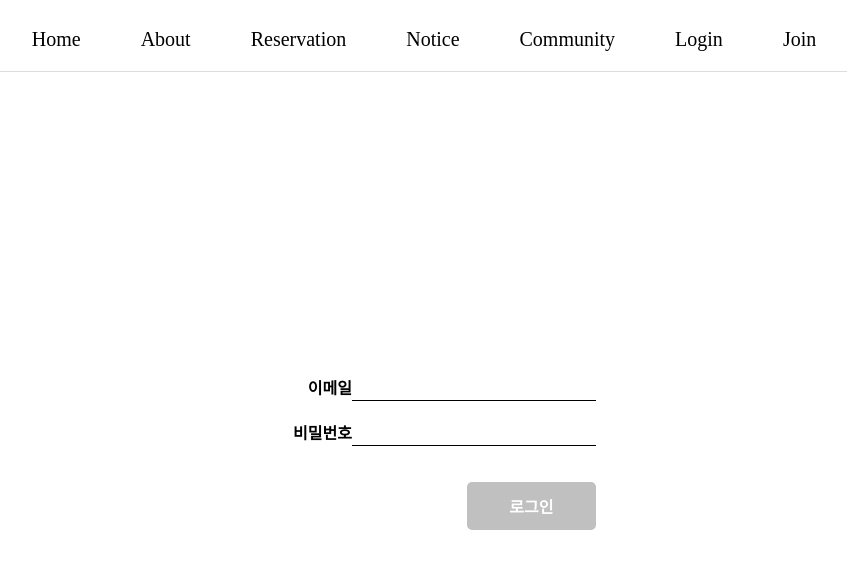
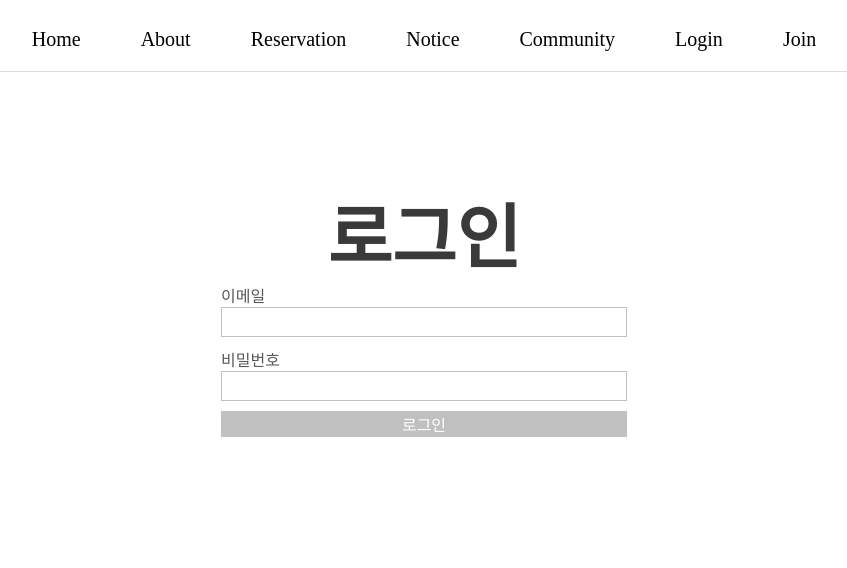
Before and after one commit to 2023-Team-Luna-Achieve/project, a React (Vite) app in the folder frontend/: page /Login in a window 1280 px wide. Shown: the top 568 px of the page, without its empty margins (216-1063 px from the left). Built offline with nearby package versions, Linux system fonts and the light colour scheme; no server answers.

Commit message:
Feat: MyPage 로그아웃

```diff
--- a/frontend/src/App.tsx
+++ b/frontend/src/App.tsx
@@ -9,6 +9,7 @@ import CommunityPage from './pages/CommunityPage';
 import AboutPage from './pages/AboutPage';
 import Reservationpage from './pages/ReservationPage';
 import SelectPage from './pages/SelectPage';
+import MyPage from './pages/MyPage';
 
 const App: React.FC = () => {
   return (
@@ -16,14 +17,15 @@ const App: React.FC = () => {
       <div>
         <Header />
         <Routes>
-          <Route path="" element={<MainPage />} /> {/* 루트에 대한 라우트 추가 */}
-          <Route path="Main" element={<MainPage />} /> {/* 루트에 대한 라우트 추가 */}
+          <Route path="" element={<MainPage />} />
+          <Route path="Main" element={<MainPage />} />
           <Route path="About" element={<AboutPage />} />
           <Route path="Reservation" element={<Reservationpage />} />
           <Route path="Select" element={<SelectPage />} />
           <Route path="Notice" element={<NoticePage />} />
           <Route path="Login" element={<LoginPage />} />
           <Route path="Join" element={<JoinPage />} />
+          <Route path="Mypage" element={<MyPage />} />
           <Route path="Community" element={<CommunityPage />} />
         </Routes>
       </div>
--- a/frontend/src/pages/JoinPage.tsx
+++ b/frontend/src/pages/JoinPage.tsx
@@ -185,8 +185,8 @@ const JoinPage: React.FC = () => {
 
   return (
     <>
-      <JoinText className="Gaib">가입하기</JoinText>
-      <LoginText className="imi">
+      <JoinText className="join">가입하기</JoinText>
+      <LoginText className="already">
         이미 계정이 있습니까?{' '}
         <LoginLink to="/login" className="login">
           로그인
--- a/frontend/src/pages/LoginPage.tsx
+++ b/frontend/src/pages/LoginPage.tsx
@@ -4,73 +4,51 @@ import axios from '../util/axiosConfig';
 
 const FormContainer = styled.div`
   max-width: 600px;
-  margin: 300px auto;
+  margin: 50px auto;
   display: flex;
   flex-direction: column;
   justify-content: center;
   align-items: center;
-  max-height: 100vh;
+  max-height: calc(100vh - 40px);
   overflow: hidden;
+  color: #585858;
 `;
 
-const Form = styled.form`
+const LoginText = styled.div`
+  font-size: 70px;
+  font-weight: bold;
+  color: #3a3a3a;
+  text-align: center;
+  margin-top: 60px;
+  margin-bottom: 0px;
+`;
+
+const Input = styled.input`
+  border-radius: 0;
+  border: 0.7px solid #c0c0c0;
+  height: 26px;
+  width: 400px;
+`;
+
+const StyledForm = styled.form``;
+const FormGroup = styled.div`
   display: flex;
   flex-direction: column;
-  align-items: center;
-`;
-
-const FormGroup = styled.div`
-  margin-bottom: 1rem;
-  display: flex;
-  flex-direction: row;
-  align-items: center;
-  justify-content: space-between;
-`;
-
-const Label = styled.label`
-  font-weight: bold;
-  width: 150px;
-  text-align: right;
-  margin-left: 0px;
-`;
-
-const PasswordInput = styled.input`
-  width: 100%;
-  padding: 0.5rem;
-  border: none;
-  border-bottom: 1px solid black;
-  outline: none;
-  margin-top: -3px;
-`;
-
-const EmailInput = styled.input`
-  width: 100%;
-  padding: 0.5rem;
-  border: none;
-  border-bottom: 1px solid black;
-  outline: none;
-  margin-top: -3px;
+  margin-bottom: 10px;
 `;
 
 const LoginButton = styled.button`
+  border: none;
   background-color: #c0c0c0;
-  border: 2px solid #c0c0c0;
-  padding: 10px 40px;
-  margin-left: 10px;
   color: #ffffff;
-  font-weight: 600;
   font-size: 16px;
-  margin-top: 20px;
-  cursor: pointer;
-  border-radius: 5px;
+  height: 26px;
+  width: 100%;
   transition:
     background-color 0.3s,
-    border-color 0.3s,
     color 0.3s;
-
   &:hover {
     background-color: #000000;
-    border-color: #000000;
   }
 `;
 
@@ -122,19 +100,20 @@ const LoginPage: React.FC = () => {
 
   return (
     <FormContainer>
-      <Form onSubmit={handleLogin}>
+      <LoginText className="login">로그인</LoginText>
+      <StyledForm onSubmit={handleLogin}>
         <FormGroup>
-          <Label>이메일</Label>
-          <EmailInput type="email" value={email} onChange={handleEmailChange} />
+          <label htmlFor="name">이메일</label>
+          <Input type="email" id="email" name="email" value={email} onChange={handleEmailChange} />
         </FormGroup>
         <FormGroup>
-          <Label>비밀번호</Label>
-          <PasswordInput type="password" value={password} onChange={handlePasswordChange} />
+          <label htmlFor="password">비밀번호</label>
+          <Input id="password" name="password" value={password} onChange={handlePasswordChange} />
         </FormGroup>
-        <div style={{ display: 'flex', justifyContent: 'flex-end', width: '100%' }}>
+        <div>
           <LoginButton type="submit">로그인</LoginButton>
         </div>
-      </Form>
+      </StyledForm>
     </FormContainer>
   );
 };
--- /dev/null
+++ b/frontend/src/pages/MyPage.tsx
@@ -0,0 +1,22 @@
+import React from 'react';
+import axios from '../util/axiosConfig';
+
+const MyPage: React.FC = () => {
+  const handleLogout = async () => {
+    try {
+      await axios.post('http://localhost:8080/api/users/signout');
+
+      console.log('로그아웃 성공');
+    } catch (error) {
+      console.error('로그아웃 실패', error);
+    }
+  };
+
+  return (
+    <div>
+      <button onClick={handleLogout}>로그아웃</button>
+    </div>
+  );
+};
+
+export default MyPage;
--- a/frontend/src/pages/ReservationPage.tsx
+++ b/frontend/src/pages/ReservationPage.tsx
@@ -109,9 +109,6 @@ const ReservationPage: React.FC = () => {
   };
 
   const handleReservation = async () => {
-    console.log('selectedDate:', selectedDate);
-    console.log('startTime:', startTime);
-    console.log('endTime:', endTime);
     console.log('members:', members);
 
     if (selectedDate && startTime && endTime && members > 0) {
```
Also changed, not shown: 1 other file (tests, documents, lock files or other folders).
